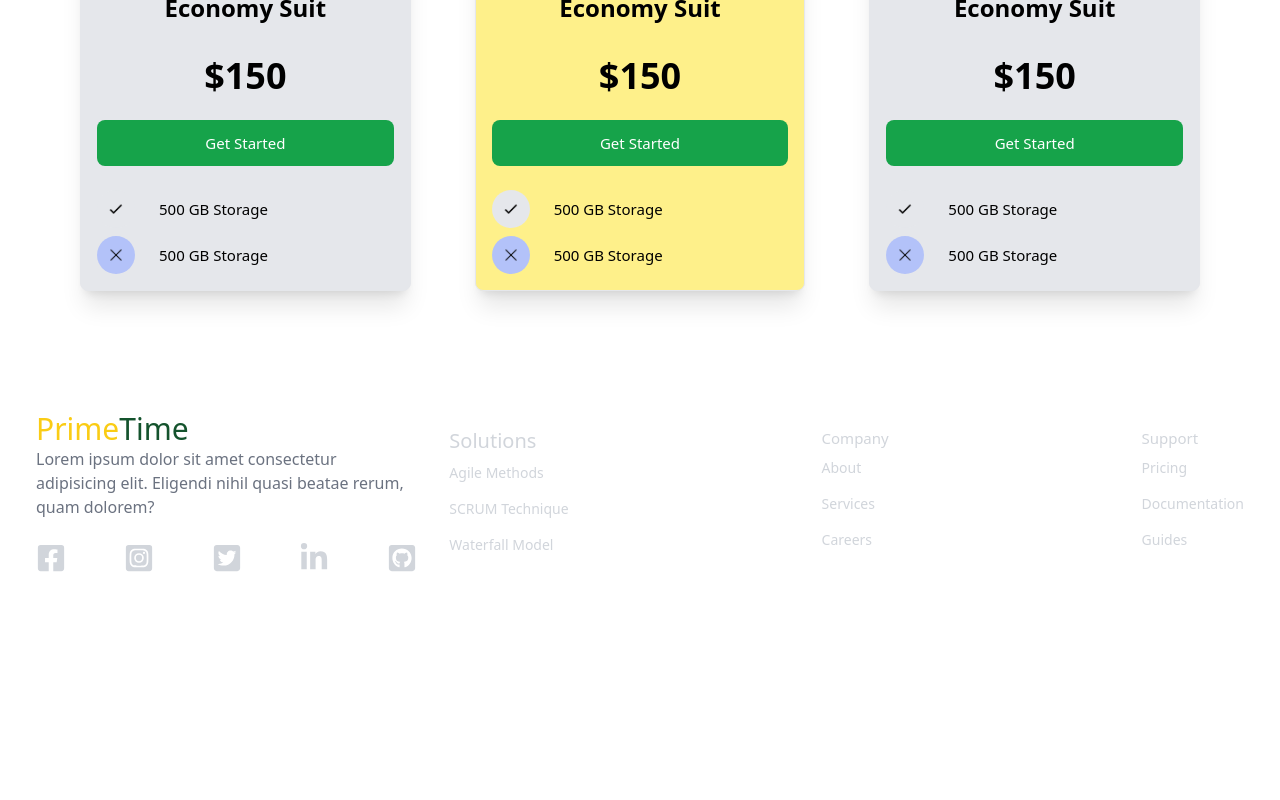
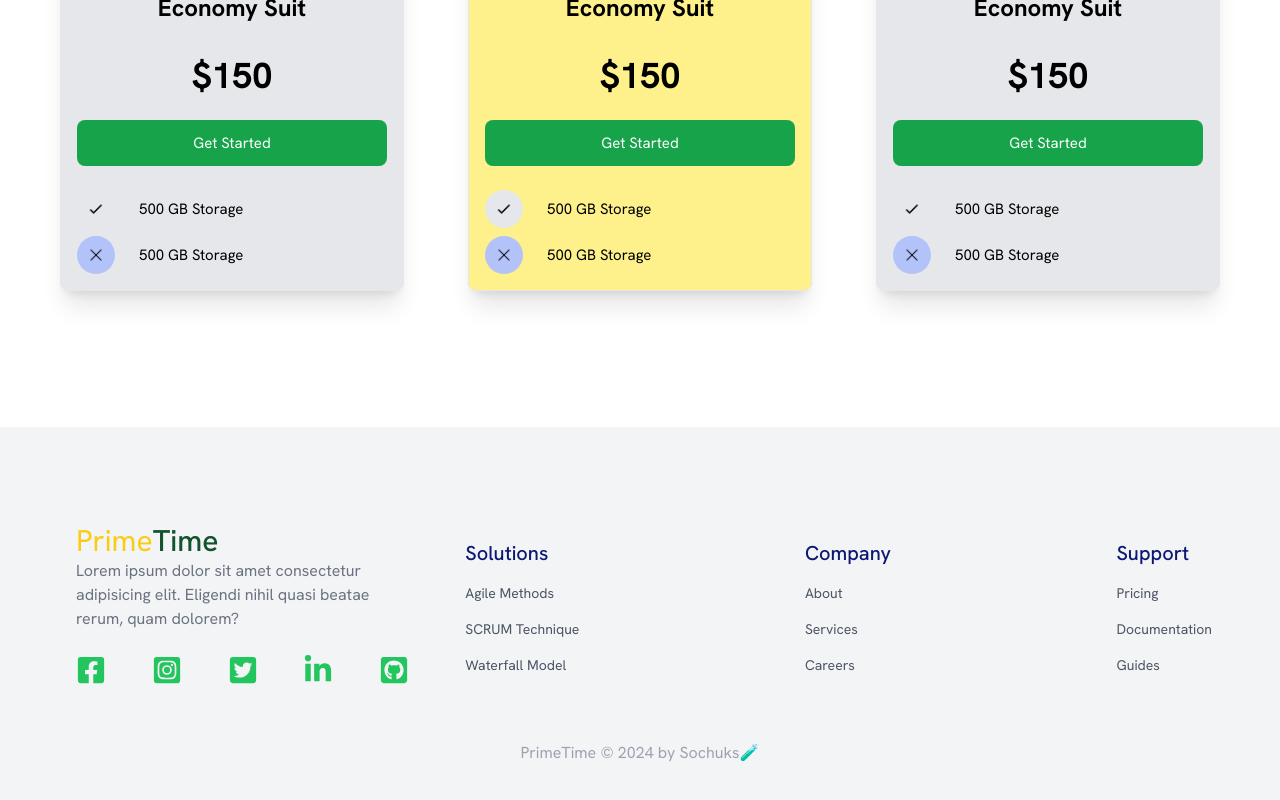
Before and after one commit to Sochuks/react-agency-landing, a React (Vite) app: page / in a window 1280 px wide. Shown: the part 2528-3328 px from the top of the page. Before the commit the page ends 3189 px from the top, so only its background shows below. Built offline with nearby package versions, Linux system fonts and the light colour scheme.

Commit message:
Modified footer styles

```diff
--- a/src/Components/Footer.jsx
+++ b/src/Components/Footer.jsx
@@ -7,38 +7,43 @@ import {FaFacebookSquare,
 
 const Footer = () => {
   return (
-    <footer className='w-full py-12'>
+    <footer className='w-full pt-10 mt-20 bg-gray-100'>
         {/* container */}
-        <div className="container grid lg:grid-cols-3 gap-8 text-gray-300 max-w-[1240px] mx-auto px-4 py-4">
+        <div className="container grid lg:grid-cols-3 gap-8 text-gray-300 mx-auto px-4 py-4 mb-0">
             {/* Column one */}
-            <div>
+            <div className='p-4'>
                 {/* Text */}
-                <div className=''>
+                <div>
                 <span className='text-3xl text-yellow-400'>Prime</span><span className='font-medium text-green-900 text-3xl'>Time</span>
                 <p className='text-base text-gray-500'>Lorem ipsum dolor sit amet consectetur adipisicing elit. Eligendi nihil quasi beatae rerum, quam dolorem?</p>
             </div>
             {/* socials */}
-            <div className='flex justify-between my-6 md:75%'>
-                <FaFacebookSquare  size={30} />
-                <FaInstagramSquare size={30} />
-                <FaTwitterSquare size={30} />
-                <FaLinkedinIn size={30} />
-                <FaGithubSquare size={30} />
+            <div>
+                <ul className='flex justify-between my-6 md:75% text-green-500'>
+                    <li className='hover:text-primaryColor'><FaFacebookSquare  size={30} /></li>
+                    <li className='hover:text-primaryColor'><FaInstagramSquare size={30} /></li>
+                    <li className='hover:text-primaryColor'><FaTwitterSquare size={30} /></li>
+                    <li className='hover:text-primaryColor'><FaLinkedinIn size={30} /></li>
+                    <li className='hover:text-primaryColor'><FaGithubSquare size={30} /></li>
+
+
+                </ul>
+
             </div>
         </div>
         {/* Column-two */}
-        <div className='flex justify-between mt-4 lg:col-span-2'>
+        <div className='flex justify-between mt-4 p-2 lg:col-span-2 text-gray-600'>
             <div>
-                <h3 className='text-medium text-xl'>Solutions</h3>
-                <ul>
+                <h3 className='font-medium text-xl text-primaryColor py-2'>Solutions</h3>
+                <ul className='footer_links'>
                     <li className='py-2 text-sm'>Agile Methods</li>
                     <li className='py-2 text-sm'>SCRUM Technique</li>
                     <li className='py-2 text-sm'>Waterfall Model</li>
                 </ul>
             </div>
             <div>
-                <h3>Company</h3>
-                <ul>
+                <h3 className='font-medium text-xl text-primaryColor py-2'>Company</h3>
+                <ul className='footer_links'>
                     <li className='py-2 text-sm'>About</li>
                     <li className='py-2 text-sm'>Services</li>
                     <li className='py-2 text-sm'>Careers</li>
@@ -46,8 +51,8 @@ const Footer = () => {
             </div>
             {/* third Link column */}
             <div>
-                <h3>Support</h3>
-                <ul>
+                <h3 className='font-medium text-xl text-primaryColor py-2'>Support</h3>
+                <ul className='footer_links'>
                     <li className='py-2 text-sm'>Pricing</li>
                     <li className='py-2 text-sm'>Documentation</li>
                     <li className='py-2 text-sm'>Guides</li>
@@ -58,6 +63,10 @@ const Footer = () => {
 
         </div>
 
+        <div className='text-center pb-10 text-base text-gray-400 -mt-6'>
+            <p>PrimeTime &#169; 2024 by Sochuks&#129514;</p>
+        </div>
+
     </footer>
   )
 }
--- a/src/index.css
+++ b/src/index.css
@@ -16,5 +16,17 @@
 body{
   font-size: 15px;
   font-weight: 400;
+  font-family: "Hanken Grotesk", 'Inter' , sans-serif;
+}
 
+.container{
+  max-width: 1240px;
+  padding: 2.5rem;
 }
+
+.footer_links li{
+  cursor: pointer;
+}
+.footer_links li:hover{
+  color: blue;
+}
```
